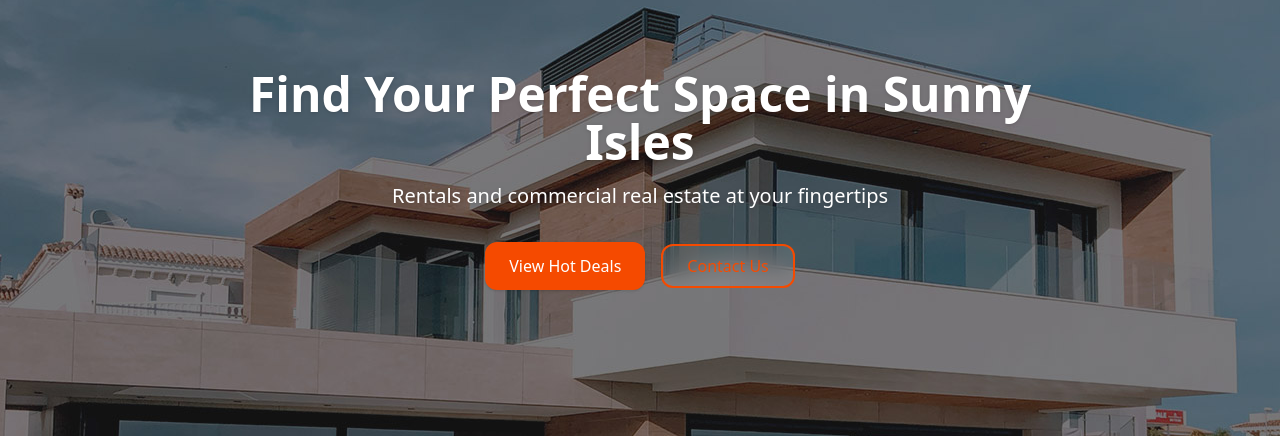
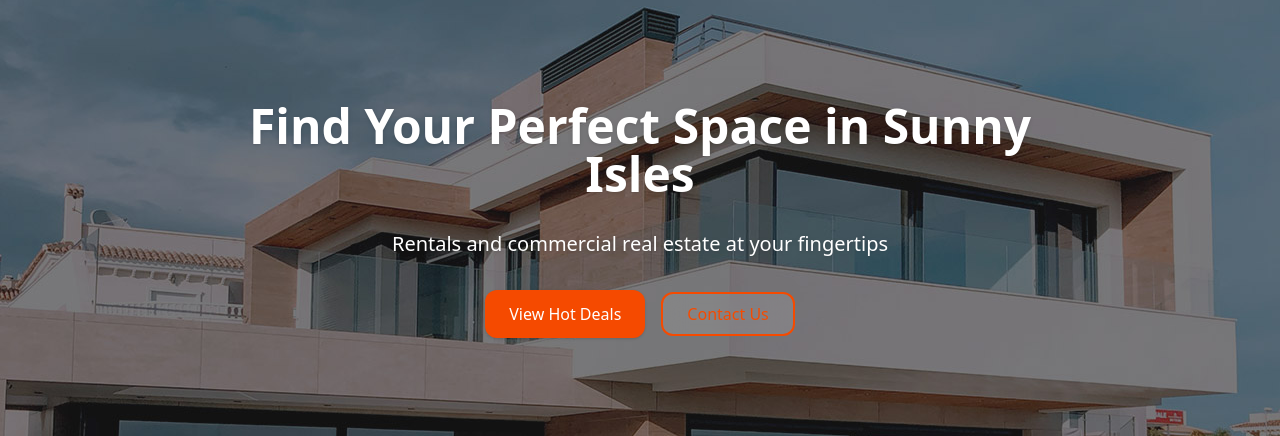
Before and after one commit to SimplySophia/Villa, a Next.js app: page / in a window 1280 px wide. Shown: the part 130-566 px from the top of the page. Built offline with nearby package versions, Linux system fonts and the light colour scheme; no server answers.

Commit message:
optimize layout performance on images sizes

```diff
--- a/app/components/Home/Hero/hero.tsx
+++ b/app/components/Home/Hero/hero.tsx
@@ -55,8 +55,8 @@ export const Hero = () => {
       </div>
 
       {/* Overlay Content */}
-      <div className="relative z-10 flex items-center justify-center text-white text-center px-4 h-full">
-        <div className="flex flex-col items-center w-full max-w-4xl">
+      <div className="relative z-10 flex items-center justify-center text-white text-center px-4 py-8 h-full">
+        <div className="flex flex-col items-center gap-4 w-full max-w-4xl">
           <h1 className="text-3xl sm:text-4xl md:text-5xl font-bold mb-4 drop-shadow">
             Find Your Perfect Space in Sunny Isles
           </h1>
@@ -64,7 +64,7 @@ export const Hero = () => {
             Rentals and commercial real estate at your fingertips
           </p>
 
-          <div className="flex flex-col sm:flex-row items-center gap-4 mt-8">
+          <div className="flex flex-col sm:flex-row items-center gap-4 py-4">
             <motion.button
               whileHover={{ scale: 1.05 }}
               whileTap={{ scale: 0.95 }}
```
